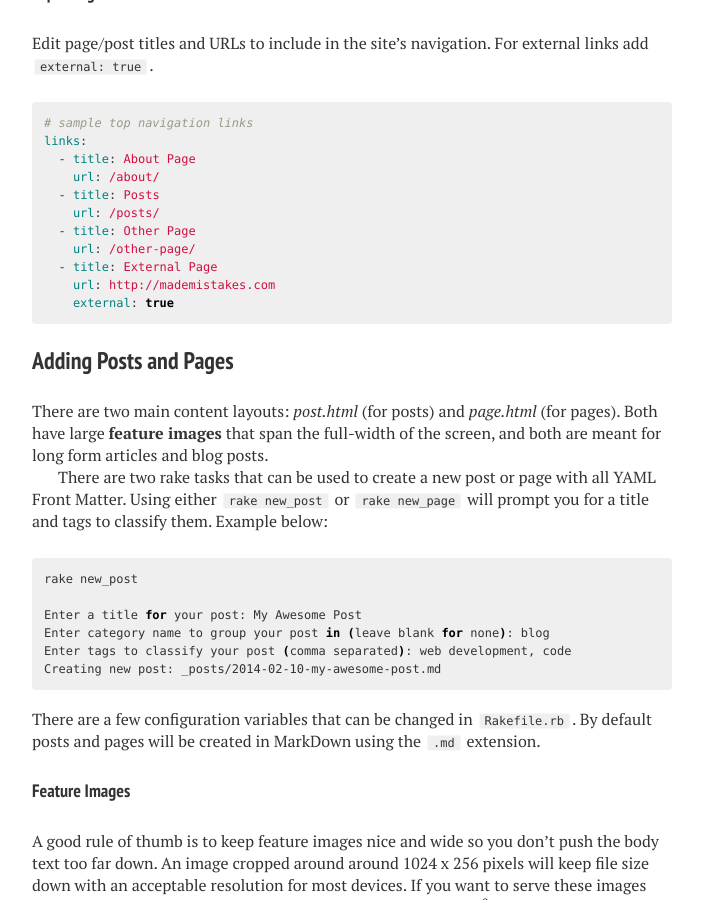
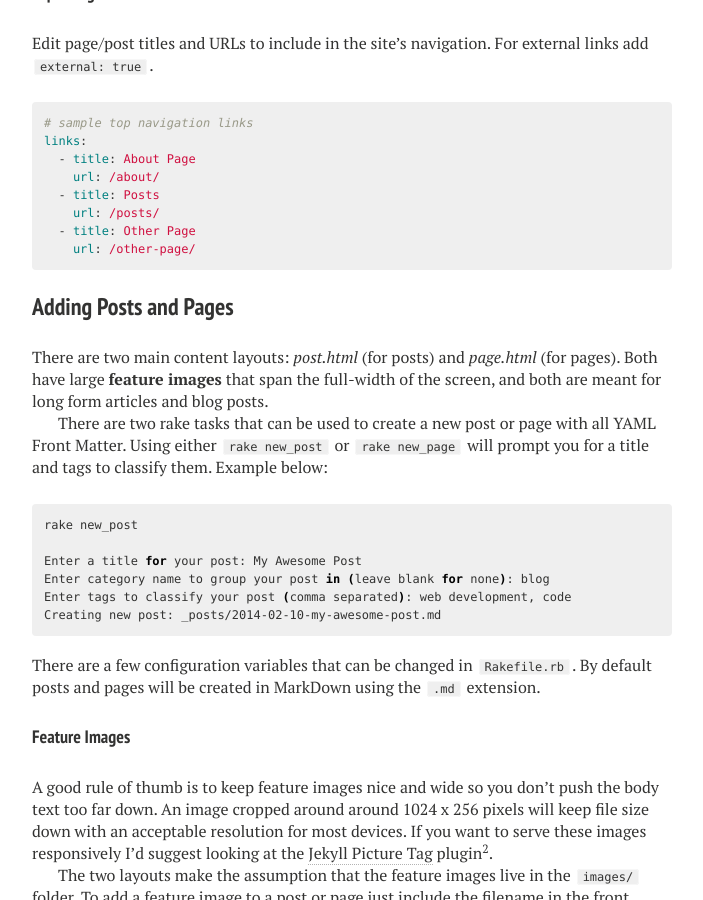
Before and after one commit to pbfrandsen/pbfrandsen.github.io, a Jekyll site: the page built from theme-setup.md, in a window 1280 px wide and 900 px high, scrolled down 2262 px. Shown: the whole window, without its empty margins (288-991 px from the left). Built offline with Jekyll 4.4.1, drawn with Linux system fonts in a browser that asks for light colours; nearby versions of some CDN libraries; some of the changed text lies outside the part shown.

Commit message:
layout changes
Changed the footer

```diff
--- a/_config.yml
+++ b/_config.yml
@@ -42,9 +42,7 @@
     url: /posts/
   - title: Theme Setup
     url: /theme-setup/
-  - title: Made Mistakes
-    url: http://mademistakes.com
-    external: true
+
 
 # http://en.wikipedia.org/wiki/List_of_tz_database_time_zones
 timezone:    America/New_York
--- a/_includes/_footer.html
+++ b/_includes/_footer.html
@@ -1 +1 @@
-<span>&copy; {{ site.time | date: '%Y' }} {{ site.owner.name }}. Powered by <a href="http://jekyllrb.com">Jekyll</a> using the <a href="http://mademistakes.com/minimal-mistakes/">Minimal Mistakes</a> theme.</span>
+<span>&copy; {{ site.time | date: '%Y' }} {{ site.owner.name }}. Powered by <a href="http://jekyllrb.com">Jekyll.</span>
--- a/theme-setup.md
+++ b/theme-setup.md
@@ -101,9 +101,6 @@
     url: /posts/
   - title: Other Page
     url: /other-page/
-  - title: External Page
-    url: http://mademistakes.com
-    external: true
 {% endhighlight %}
 
 ### Adding Posts and Pages
```
Also changed, not shown: index.md (+1 -1 lines), 12 other files.
